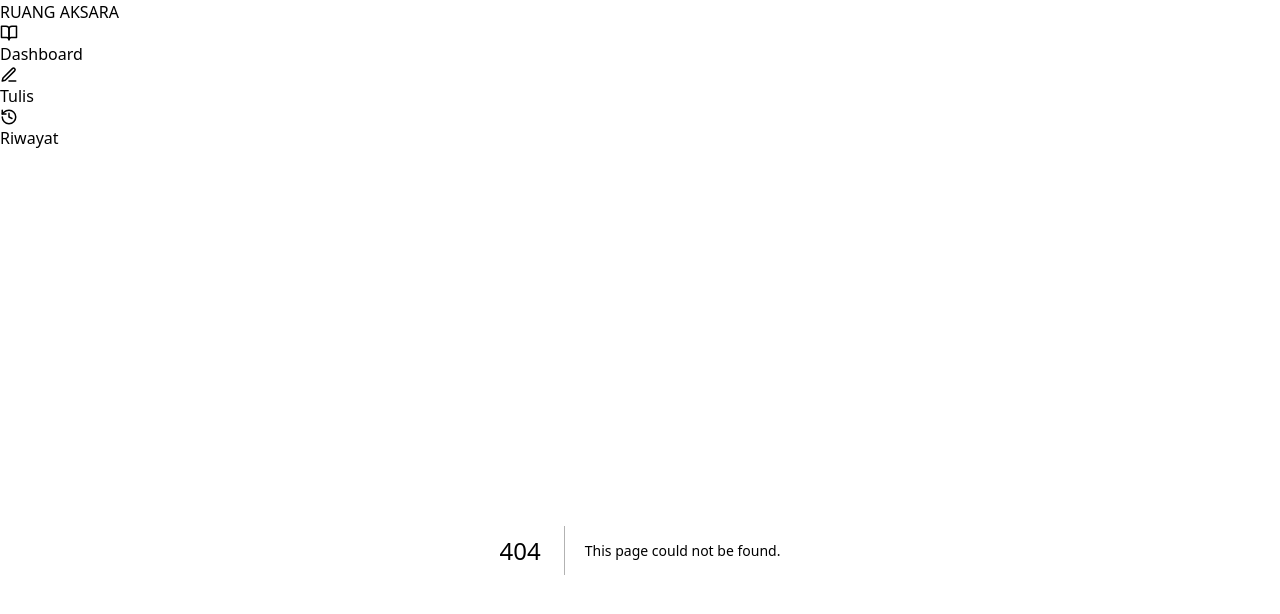
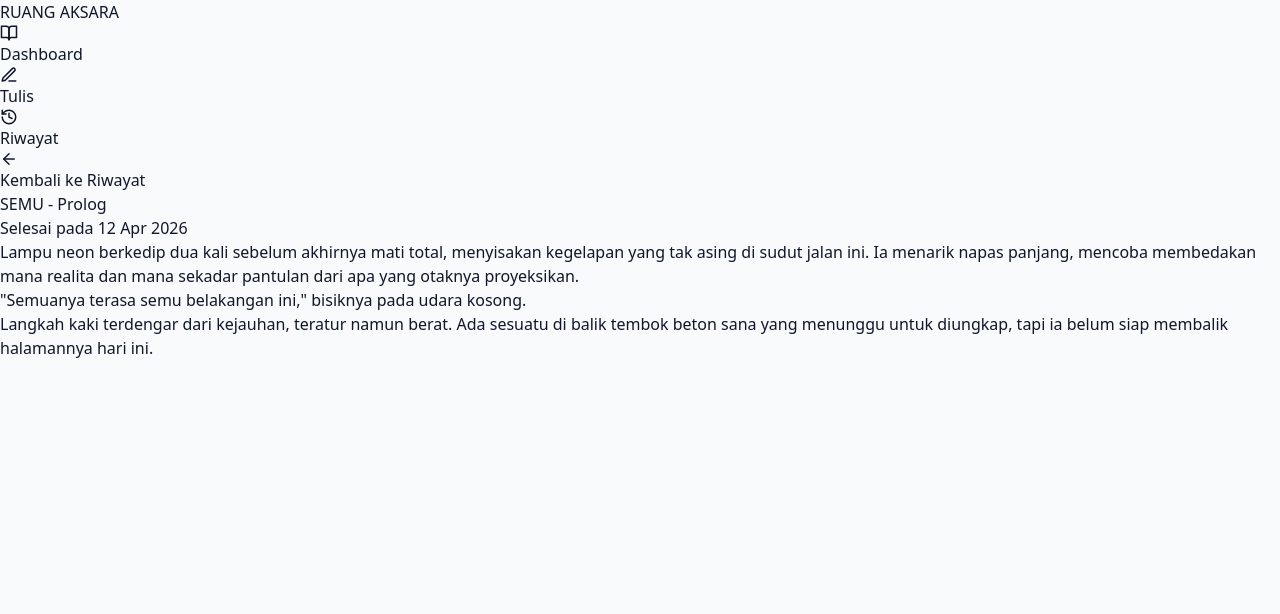
Before and after one commit to bhe-24/ijasah, a Next.js app: page /hasil/1 in a window 1280 px wide. Before the commit this address had no page. Shown: the top 614 px of the page. Built offline with nearby package versions, Linux system fonts and the light colour scheme.

Commit message:
Add HasilBaca component for displaying results

```diff
--- /dev/null
+++ b/app/hasil/[id]/page.jsx
@@ -0,0 +1,30 @@
+import Link from 'next/link';
+import { ArrowLeft } from 'lucide-react';
+
+export default function HasilBaca({ params }) {
+  // Dalam aslinya, ID ini dipakai untuk ambil data dari database.
+  // Karena ini versi simple, kita pakai teks statis.
+  return (
+    <div className="bg-white p-10 rounded-2xl shadow-sm border border-slate-100 max-w-3xl mx-auto">
+      <Link href="/riwayat" className="flex items-center gap-2 text-slate-500 hover:text-slate-800 transition mb-8 inline-block">
+        <ArrowLeft size={18} /> Kembali ke Riwayat
+      </Link>
+
+      <h1 className="text-4xl font-bold text-slate-900 mb-2">SEMU - Prolog</h1>
+      <p className="text-slate-500 mb-8 pb-8 border-b border-slate-100">Selesai pada 12 Apr 2026</p>
+
+      <article className="prose prose-slate prose-lg max-w-none text-slate-700 leading-loose">
+        <p>
+          Lampu neon berkedip dua kali sebelum akhirnya mati total, menyisakan kegelapan yang tak asing di sudut jalan ini.
+          Ia menarik napas panjang, mencoba membedakan mana realita dan mana sekadar pantulan dari apa yang otaknya proyeksikan.
+        </p>
+        <p>
+          "Semuanya terasa semu belakangan ini," bisiknya pada udara kosong.
+        </p>
+        <p>
+          Langkah kaki terdengar dari kejauhan, teratur namun berat. Ada sesuatu di balik tembok beton sana yang menunggu untuk diungkap, tapi ia belum siap membalik halamannya hari ini.
+        </p>
+      </article>
+    </div>
+  );
+}
```
